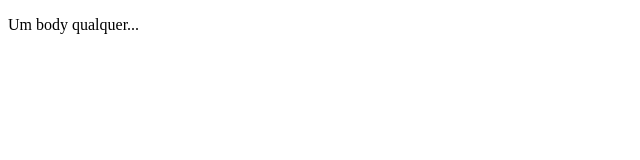
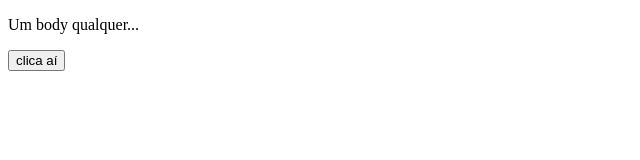
Before and after one commit to lordkleiton/vnds-ts, a website built with webpack: page public/index.html in a window 1280 px wide. Shown: the whole page, without its empty margins (0-640 px from the left). Built offline with nearby package versions, Linux system fonts and the light colour scheme.

Commit message:
botão pra load

```diff
--- a/public/index.html
+++ b/public/index.html
@@ -1,6 +1,7 @@
 <!DOCTYPE html>
 
 <html lang="en">
+
 <head>
   <meta charset="UTF-8" />
   <meta http-equiv="X-UA-Compatible" content="IE=edge" />
@@ -14,5 +15,8 @@
 
 <body>
   <p>Um body qualquer...</p>
+
+  <button id="botao">clica aí</button>
 </body>
+
 </html>
```
Lines whose indentation alone changed are shown as unchanged.
